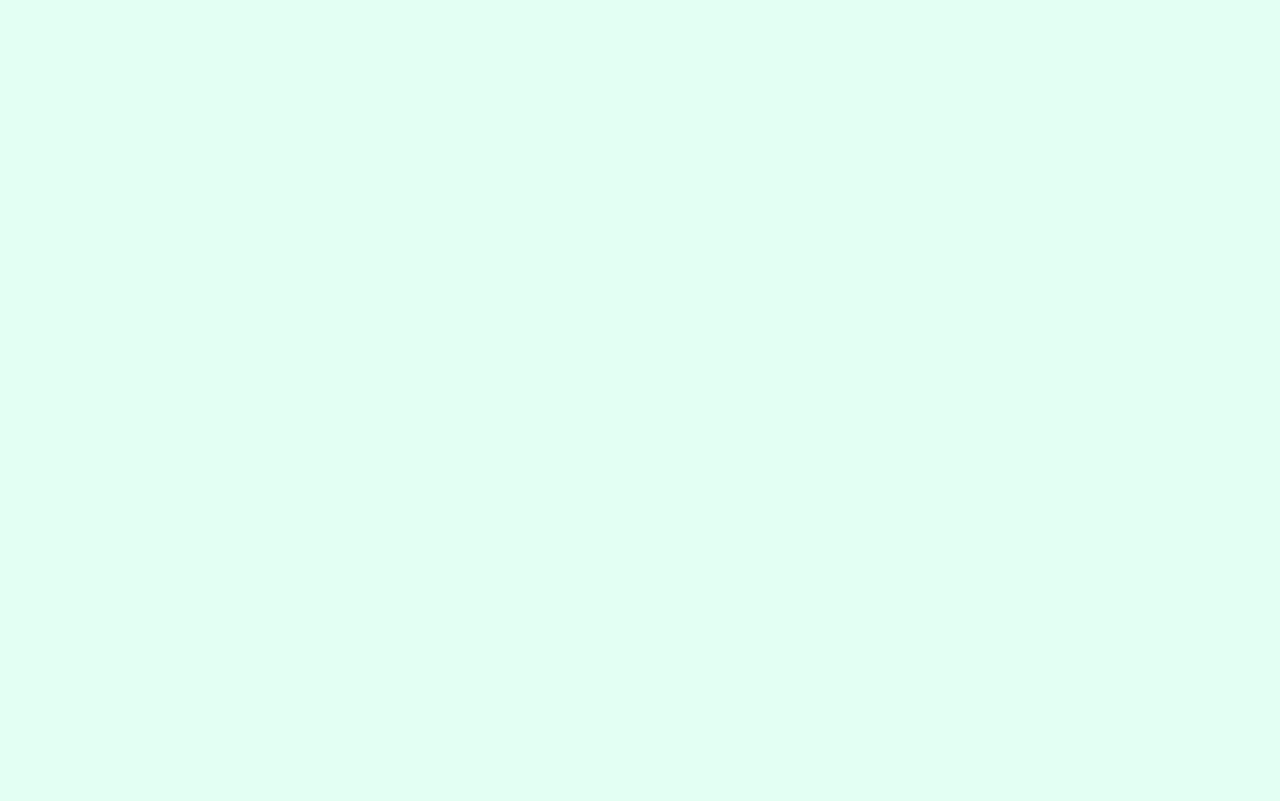
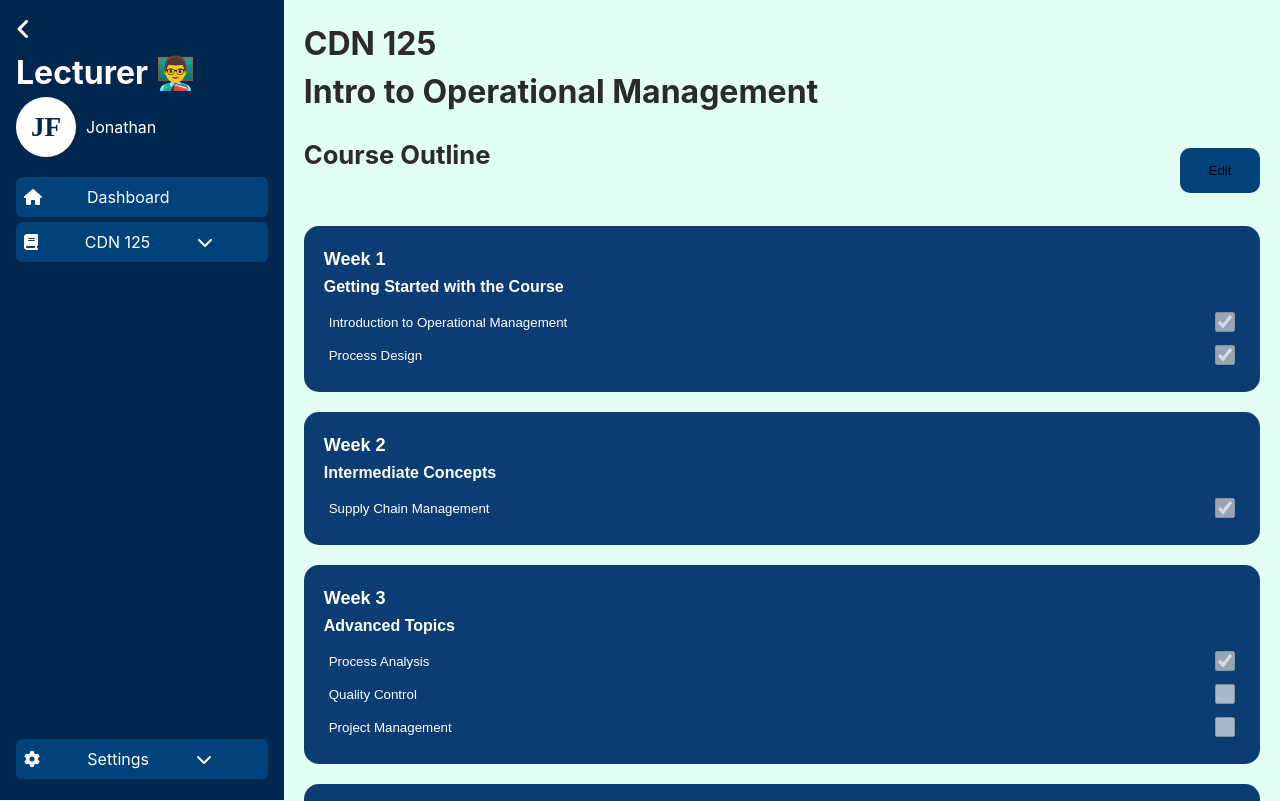
Before and after one commit to Keomadia/frontend, a React (Vite) app: page /course in a window 1280 px wide. Before the commit this address had no page. Shown: the top 801 px of the page. Built offline with nearby package versions, Linux system fonts and the light colour scheme.

Commit message:
Commit C

```diff
--- a/src/App.jsx
+++ b/src/App.jsx
@@ -14,12 +14,12 @@ function App() {
       <BrowserRouter>
         <Routes>
           <Route path="/" element={<Dashboard  />} />
-          {/* <Route path="/course" element={<Course  />} />
+          <Route path="/course" element={<Course  />} />
           <Route path="/outline" element={<Course  />} />
           <Route path="/assignment" element={<Assignment  />} />
           <Route path="/profile" element={<Profile  />} />
           <Route path="/login/lecturer" element={<Login val={true} />} />
-          <Route path="/login/student" element={<Login  val={false} />} /> */}
+          <Route path="/login/student" element={<Login  val={false} />} />
         </Routes>
       </BrowserRouter>
     </UserProvider>
```
